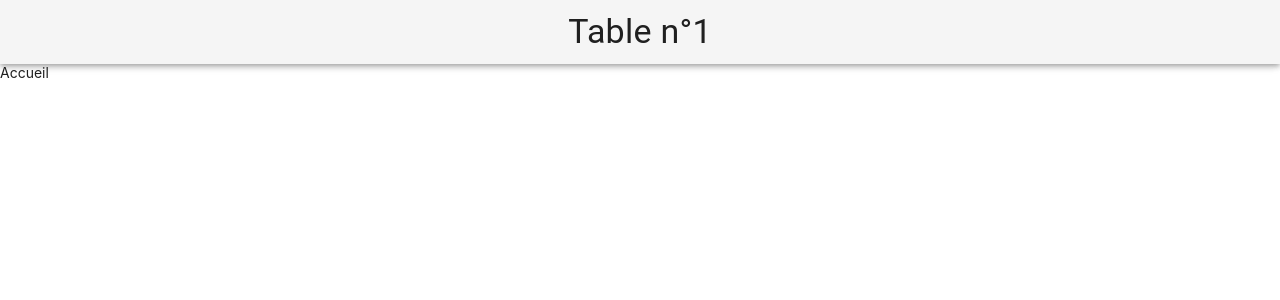
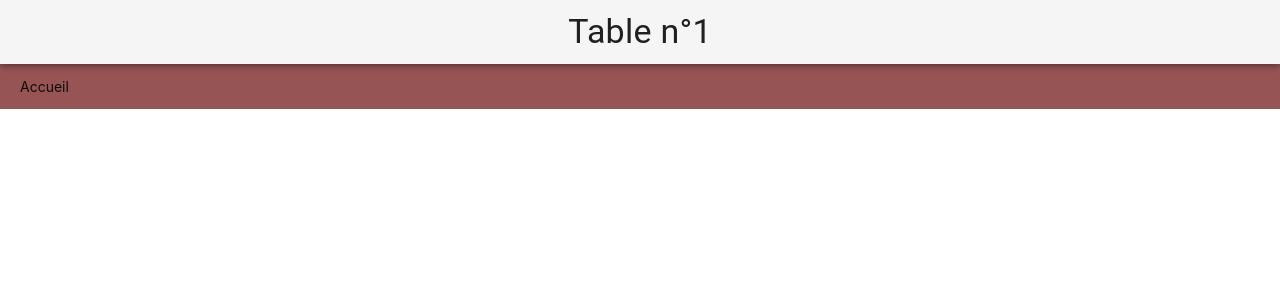
Before and after one commit to CorentinRuiz/chez-philou, a React (Create React App) app in the folder frontend/table-tablette/: page / in a window 1280 px wide. Shown: the top 300 px of the page. Built offline with nearby package versions, Linux system fonts and the light colour scheme.

Commit message:
Add Pages folder

```diff
--- a/frontend/table-tablette/src/App.js
+++ b/frontend/table-tablette/src/App.js
@@ -1,7 +1,8 @@
 import {Layout} from "antd";
 import {Content, Header} from "antd/es/layout/layout";
 import {Routes, Route} from "react-router-dom";
-import {TopAppBar} from "./TopAppBar";
+import {TopAppBar} from "./pages/TopAppBar";
+import {PreparationInProgress} from "./pages/PreparationInProgress";
 
 function App() {
     const headerStyle = {
@@ -15,24 +16,26 @@ function App() {
     };
 
     const contentStyle = {
-        backgroundColor: "#ffffff",
-    };
+        background: "#965454",
+        padding: "0 20px",
+    }
 
     return (
         <Layout>
             <Header style={headerStyle}>
                 <TopAppBar/>
             </Header>
+            <Content style={contentStyle}>
                 <Routes>
                     <Route
                         path="/"
                         element={
-                        <Content style={contentStyle}>
-                            Accueil
-                        </Content>
+                            <p>Accueil</p>
                         }
                     />
+                    <Route path="/preparation" element={<PreparationInProgress/>}/>
                 </Routes>
+            </Content>
         </Layout>
     );
 }
--- /dev/null
+++ b/frontend/table-tablette/src/pages/PreparationInProgress.js
@@ -0,0 +1,11 @@
+import BackgroundVideo from '../ressources/preparation_commande.mp4';
+
+export const PreparationInProgress = () => {
+    return (
+        <div>
+            <video autoPlay loop muted id='video' style={{width: '100%', height: '100%'}}>
+                <source src={BackgroundVideo} type='video/mp4'/>
+            </video>
+        </div>
+    );
+}
```
Also changed, not shown: frontend/table-tablette/src/pages/TopAppBar.js (renamed from frontend/table-tablette/src/TopAppBar.js), frontend/table-tablette/src/pages/WelcomingPage.js (added), 1 other file (tests, documents, lock files or other folders). Lines whose indentation alone changed are shown as unchanged.
